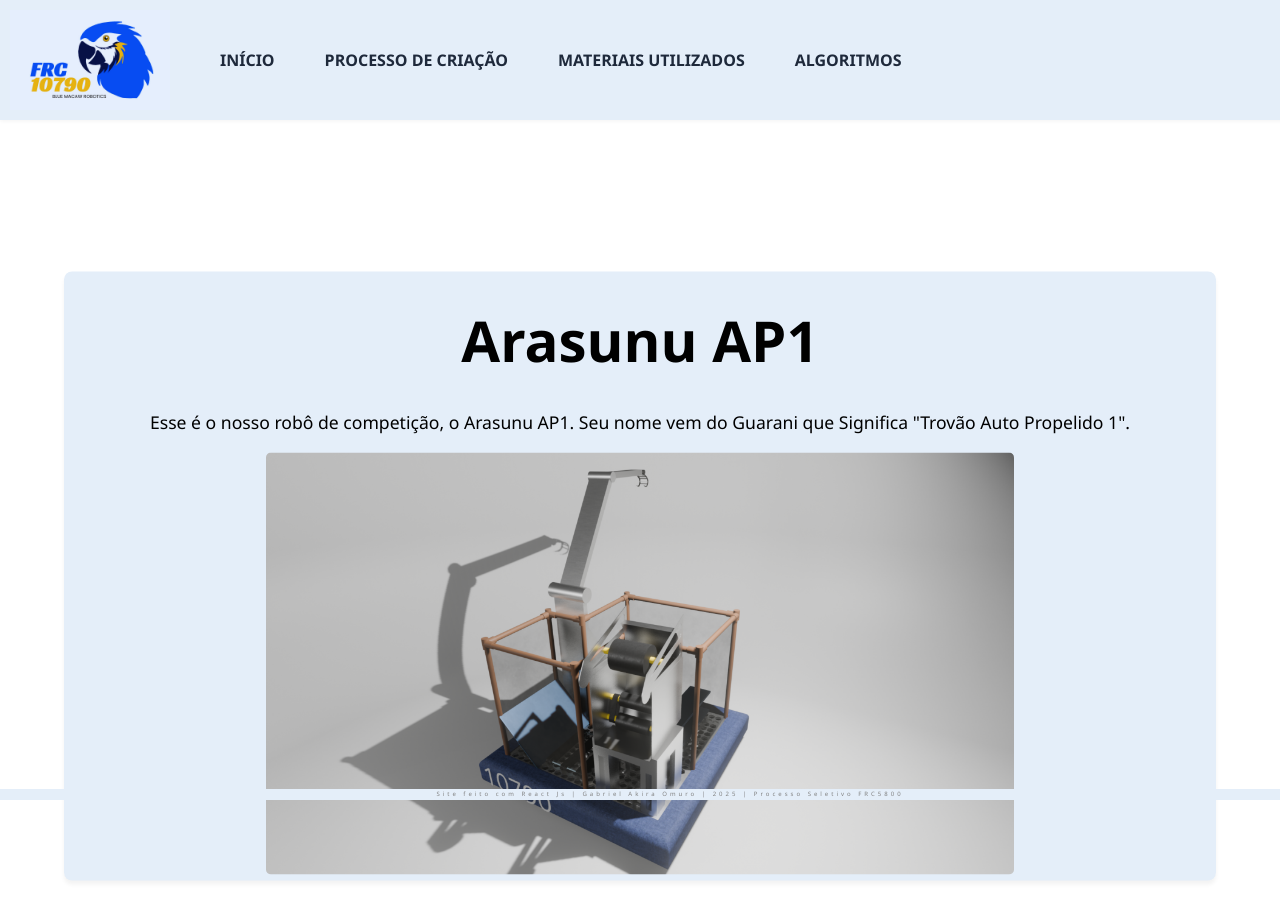
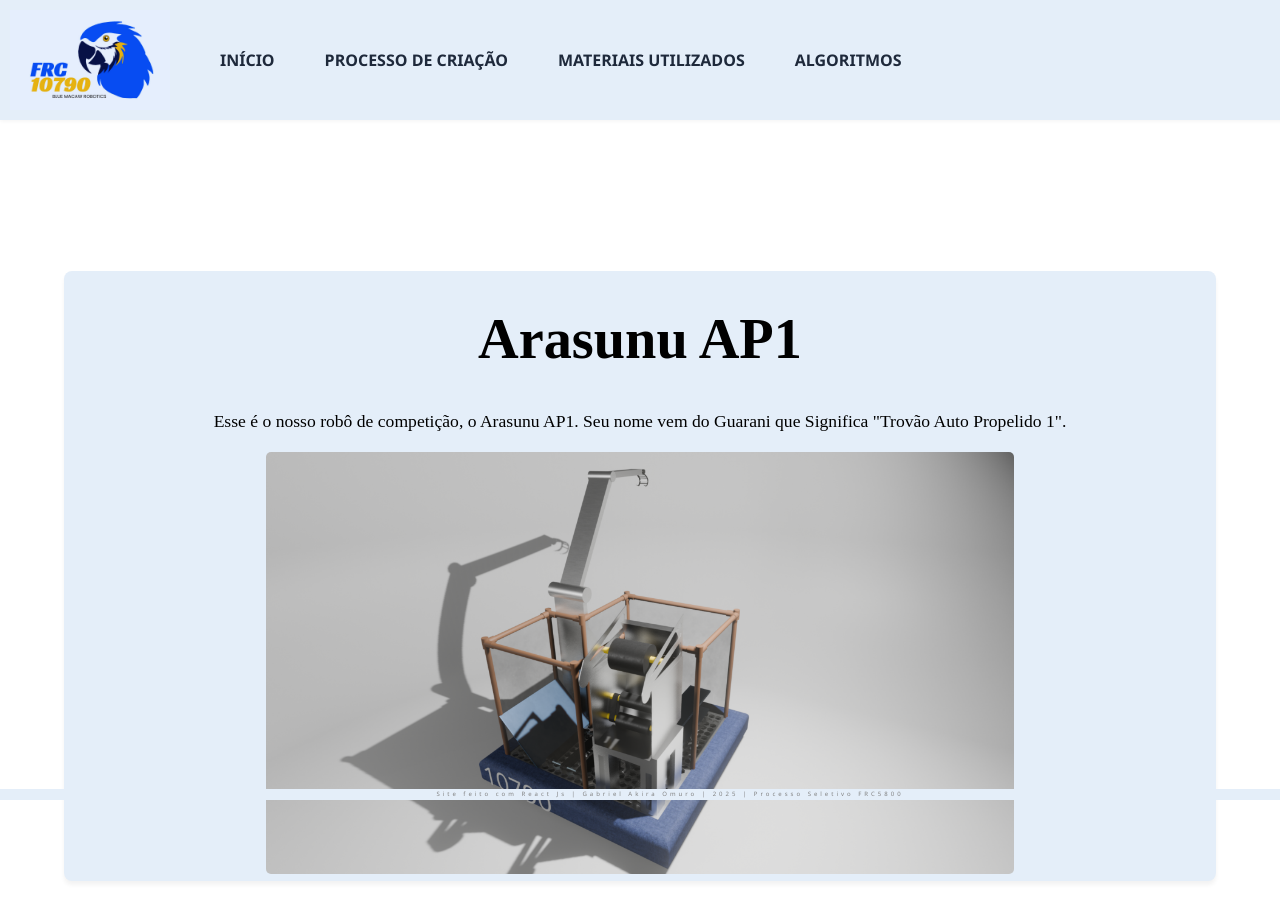
Before and after one commit to GabrielOmuro/FRC10790, a React (Vite) app: page /arasunuap1 in a window 1280 px wide. Shown: the top 920 px of the page. Built offline with nearby package versions, Linux system fonts and the light colour scheme.

Commit message:
widthFix

```diff
--- a/src/pages/arasunuap1.css
+++ b/src/pages/arasunuap1.css
@@ -76,6 +76,7 @@ body {
   width: 90%;
   height: fit-content;
   font-size: 1.1rem;
+  font-family: Poppins;
   border-radius: 8px;
   box-shadow: 0 4px 4px rgba(0, 0, 0, 0.05);
   position: absolute;
```
